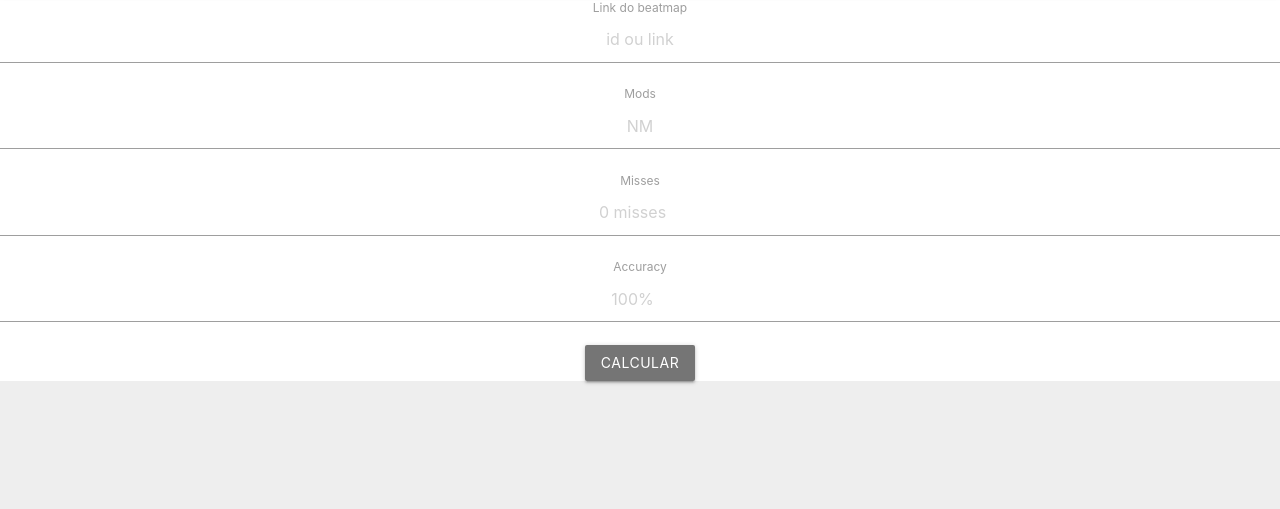
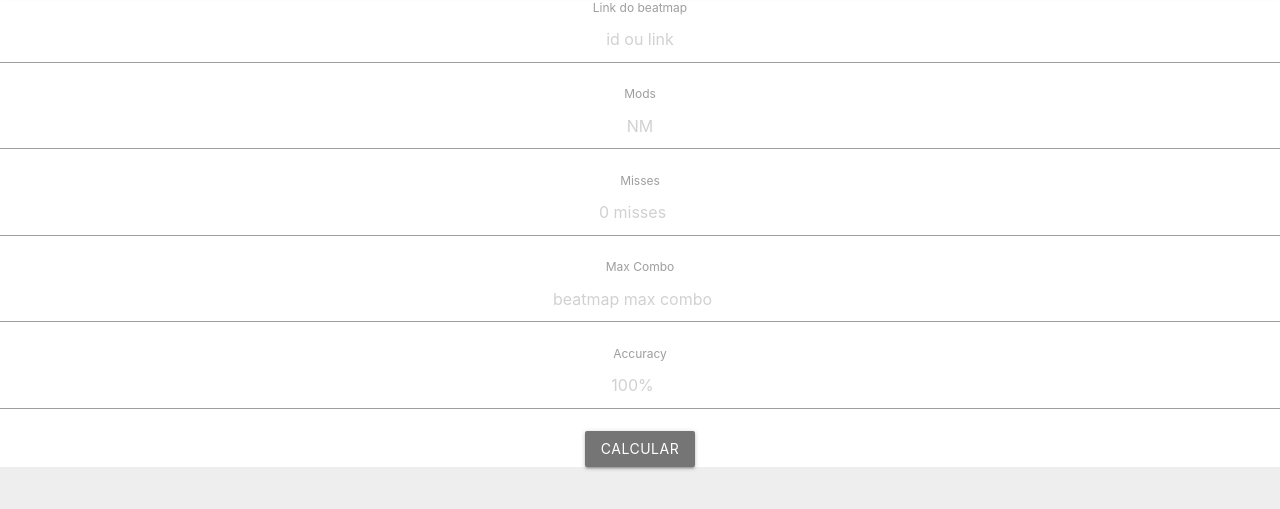
Before and after one commit to el-dasher/droider-web, a Django app: page /calc in a window 1280 px wide. Shown: the part 69-578 px from the top of the page. Run offline with Django 3.2, Linux system fonts and the light colour scheme; parts of the project's set-up code (start-up, migrations or seed data) failed here and were passed over; some libraries are stand-ins or nearby versions.

Commit message:
Now you can specify the beatmap's max combo too, poggers?

```diff
--- a/droider_web/main/views.py
+++ b/droider_web/main/views.py
@@ -45,7 +45,7 @@ def calculate(request):
     template = loader.get_template("osu_calc/index.html")
     params = request.GET
 
-    map_id, mods, misses, accuracy = "", "NM", 0, 100
+    map_id, mods, misses, accuracy, combo = "", "NM", 0, 100, None
 
     if len(params) >= 1:
         try:
@@ -54,7 +54,11 @@ def calculate(request):
             try:
                 accuracy = float(params["acc"])
             except (KeyError, ValueError):
-                accuracy = 100
+                pass
+            try:
+                combo = int(float((params["combo"])))
+            except (KeyError, ValueError):
+                pass
         except KeyError:
             try:
                 map_id = params["map_id"].split("/")[-1]
@@ -67,11 +71,11 @@ def calculate(request):
                     "pp_data": [
                         {
                             "name": "ppv2",
-                            "calculated": get_ppv2(map_id, mods, misses, accuracy, formatted=True)
+                            "calculated": get_ppv2(map_id, mods, misses, accuracy, combo, formatted=True)
                         },
                         {
                             "name": "bpp",
-                            "calculated": get_bpp(map_id, mods, misses, accuracy, formatted=True)
+                            "calculated": get_bpp(map_id, mods, misses, accuracy, combo, formatted=True)
                         }
                     ]
                 }
--- a/droider_web/templates/osu_calc/index.html
+++ b/droider_web/templates/osu_calc/index.html
@@ -50,6 +50,14 @@
             placeholder="0 misses"
             min="0"
           /><br />
+          <label>Max Combo</label
+          ><input
+            type="number"
+            name="max-combo"
+            id="max-combo"
+            placeholder="beatmap max combo"
+            min="0"
+          /><br />
           <label>Accuracy</label
           ><input
             type="number"
@@ -82,8 +90,12 @@
             query: document.getElementById("acc").value,
             name: "acc",
           };
+          combo = {
+            query: document.getElementById("max-combo").value,
+            name: "max-combo",
+          };
           map_id = { query: link.split("/").slice(-1)[0], name: "map-id" };
-          [map_id, mods, misses, acc, map_id].forEach((query) => {
+          [map_id, mods, misses, acc, map_id, combo].forEach((query) => {
             if (query.query === "") {
               switch (query.name) {
                 case "mods":
@@ -94,6 +106,9 @@
                   break;
                 case "acc":
                   acc.query = 100.0;
+                  break;
+                case "combo":
+                  combo.query = null;
                   break;
                 case "map-id":
                   map_id.query = null;
@@ -110,7 +125,7 @@
           };
         }
         function getCalcUrl() {
-          return `/calc?map_id=${map_id.query}&mods=${mods.query}&misses=${misses.query}&acc=${acc.query}`;
+          return `/calc?map_id=${map_id.query}&mods=${mods.query}&misses=${misses.query}&combo=${combo.query}&acc=${acc.query}`;
         }
         async function isParamsValid() {
           let valid =
@@ -140,6 +155,7 @@
         let mods = null;
         let misses = null;
         let acc = null;
+        let combo = null;
         let map_id = null;
         calcButton.addEventListener(
           "click",
--- a/utils/osu/osu_droid/br_pp_calculator.py
+++ b/utils/osu/osu_droid/br_pp_calculator.py
@@ -5,18 +5,11 @@ CALC_OSU_FILE_PATH = "resources/osu/calc.osu"
 PARSER = pyttanko.parser()
 
 
-def get_bpp(beatmap_id, mods: str = "NM", misses: int = 0, accuracy: float = 100.00, formatted: bool = False):
-    """
-    :param formatted: returns with 2 floats decimals if set to true
-    :param accuracy: accuracy of the play
-    :param misses: number of misses of the play
-    :param mods: a string of the mods used e.g: DTHD
-    :param beatmap_id: id of the beatmap you want to get br pp info
-    :return: a dict: {raw_pp, aim_pp, speed_pp, acc_pp, acc_percent}
-    """
+def get_bpp(beatmap_id, mods: str = "NM", misses: int = 0,
+            accuracy: float = 100.00, max_combo: int = None,  formatted: bool = False):
 
     mods = f"{mods.upper()}TD"
-    useful_data = get_ppv2(beatmap_id, mods, misses, accuracy, formatted=False)
+    useful_data = get_ppv2(beatmap_id, mods, misses, accuracy, max_combo, formatted=False)
 
     beatmap = useful_data["beatmap"]
 
@@ -33,7 +26,7 @@ def get_bpp(beatmap_id, mods: str = "NM", misses: int = 0, accuracy: float = 100
         beatmap.od /= 4
         beatmap.hp /= 4
 
-    pp_data = beatmap.getPP(Mods=mods, accuracy=accuracy, recalculate=True)
+    pp_data = beatmap.getPP(Mods=mods, accuracy=accuracy, combo=max_combo, recalculate=True)
 
     raw_pp = pp_data.total_pp
     aim_pp = pp_data.aim_pp
--- a/utils/osu/osu_std/pp_calculator.py
+++ b/utils/osu/osu_std/pp_calculator.py
@@ -4,8 +4,10 @@ import requests
 RECENT_OSU_FILE_PATH = "resources/osu/calc.osu"
 
 
-def get_ppv2(beatmap_id, mods: str = "NM", misses: int = 0, accuracy: float = 100.00, formatted: bool = False):
+def get_ppv2(beatmap_id, mods: str = "NM", misses: int = 0,
+             accuracy: float = 100.00, max_combo: int = None, formatted: bool = False):
     """
+    :param max_combo: the max_combo obtained on the play, defaults to beatmap max-combo
     :param formatted: returns with 2 floats decimals if set to true
     :param accuracy: accuracy of the play
     :param misses: number of misses of the play
@@ -24,8 +26,11 @@ def get_ppv2(beatmap_id, mods: str = "NM", misses: int = 0, accuracy: float = 10
 
     beatmap: oppadc.OsuMap = oppadc.OsuMap(file_path=RECENT_OSU_FILE_PATH)
 
+    if max_combo is None:
+        max_combo = beatmap.maxCombo()
+
     # noinspection PyTypeChecker
-    calculated_pp = beatmap.getPP(Mods=mods, accuracy=accuracy, misses=misses)
+    calculated_pp = beatmap.getPP(Mods=mods, accuracy=accuracy, misses=misses, combo=max_combo)
 
     raw_pp = calculated_pp.total_pp
     aim_pp = calculated_pp.aim_pp
```
Also changed, not shown: 1 other file.
